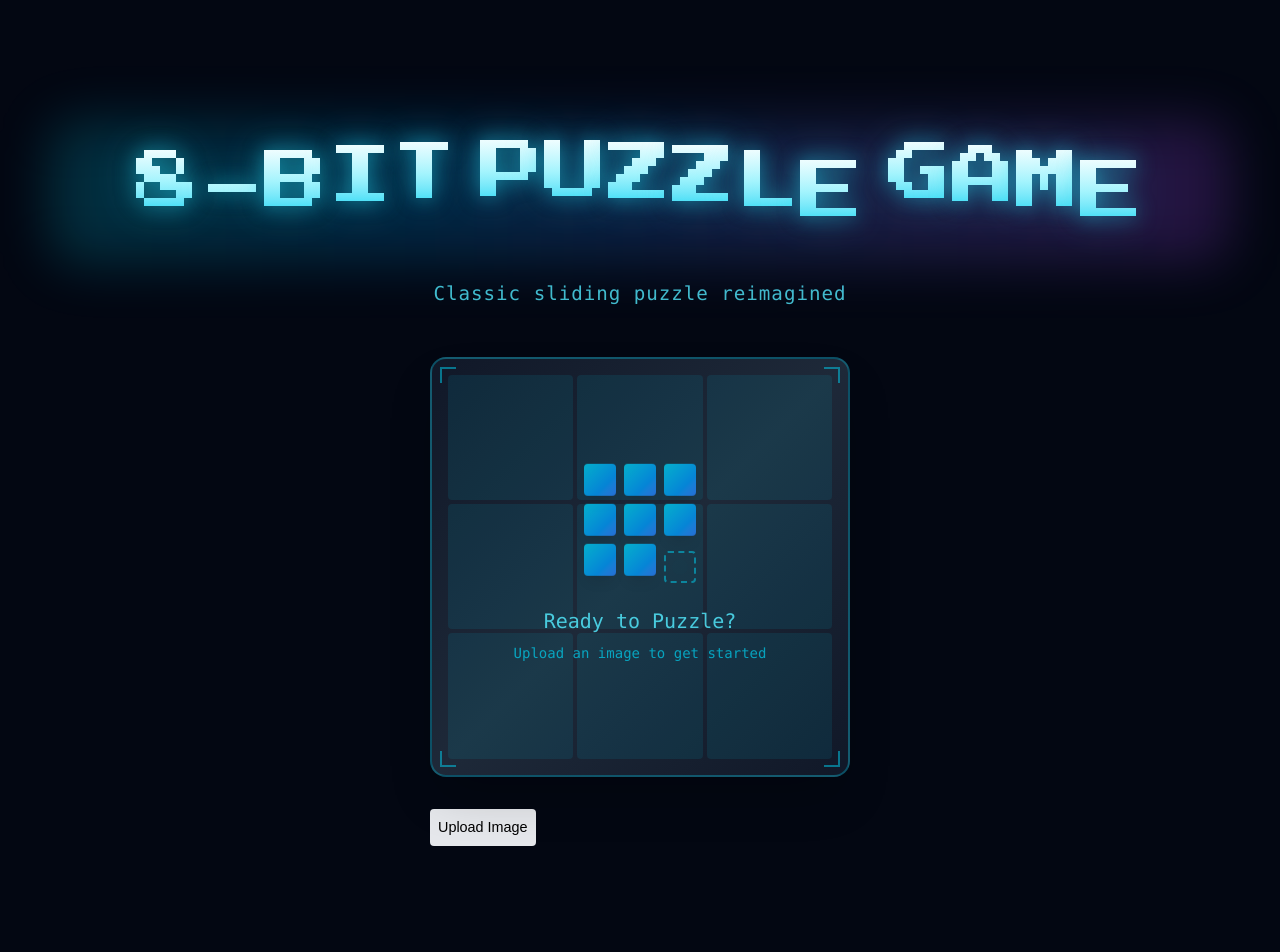
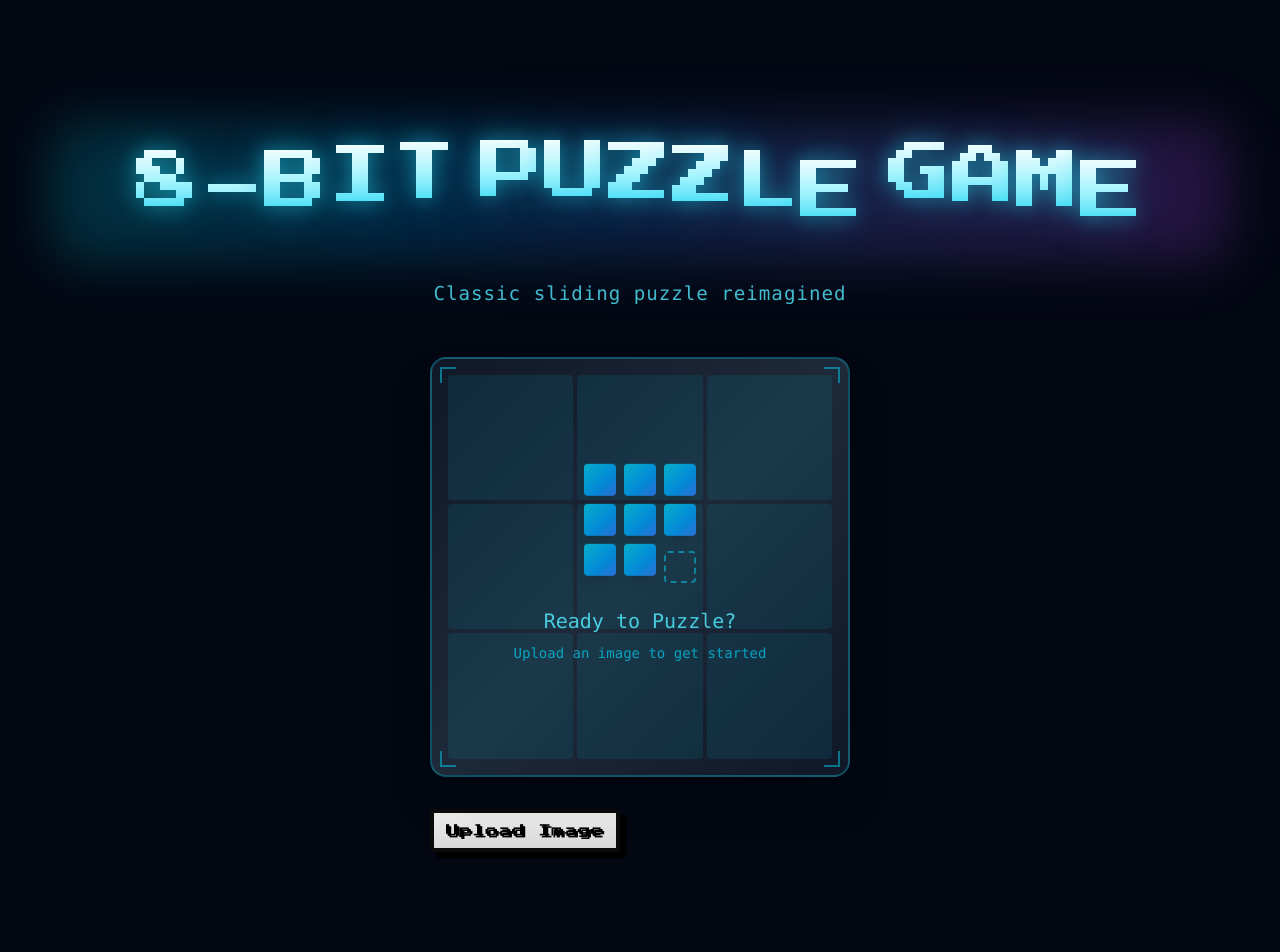
Before and after one commit to Valx01P/eight-puzzle, a Next.js app: page / in a window 1280 px wide. Shown: the top 952 px of the page. Built offline with nearby package versions, Linux system fonts and the light colour scheme.

Commit message:
UI Changes
change the UI buttons of the program

```diff
--- a/app/components/Game.tsx
+++ b/app/components/Game.tsx
@@ -597,7 +597,7 @@ const Game = () => {
             <button
               type='button'
               onClick={handleFileInputClick}
-              className={`bg-gray-200 hover:bg-gray-300 text-black p-2 rounded ${dynamicButtonText}`}
+              className={`btn-8bit ${imageFile ? '' : ''} bg-gray-200 hover:bg-gray-300 text-black p-2 rounded ${dynamicButtonText}`}
             >
               {!imageFile ? 'Upload Image' : 'Change Image'}
             </button>
@@ -614,7 +614,7 @@ const Game = () => {
                   className='border border-gray-900 bg-white mb-4 mt-2 w-full h-auto max-w-[260px]'
                 />
                 <button
-                  className={`bg-gray-200 w-fit hover:bg-gray-300 text-black p-2 rounded ${dynamicButtonText}`}
+                  className={`btn-8bit bg-gray-200 w-fit hover:bg-gray-300 text-black p-2 rounded ${dynamicButtonText}`}
                   onClick={startPuzzle}
                 >
                   Create 8-Puzzle
@@ -703,14 +703,14 @@ const Game = () => {
                 <button
                   onClick={handlePrevStep}
                   disabled={currentSolverStep === 0}
-                  className={`bg-gray-600 hover:bg-gray-500 disabled:bg-gray-700 disabled:opacity-50 text-white p-2 rounded ${dynamicButtonText}`}
+                  className={`btn-8bit bg-gray-600 hover:bg-gray-500 disabled:bg-gray-700 disabled:opacity-50 text-white p-2 rounded ${dynamicButtonText}`}
                 >
                   ← Prev
                 </button>
                 <button
                   onClick={handleNextStep}
                   disabled={currentSolverStep >= solverSteps.length}
-                  className={`bg-gray-600 hover:bg-gray-500 disabled:bg-gray-700 disabled:opacity-50 text-white p-2 rounded ${dynamicButtonText}`}
+                  className={`btn-8bit bg-gray-600 hover:bg-gray-500 disabled:bg-gray-700 disabled:opacity-50 text-white p-2 rounded ${dynamicButtonText}`}
                 >
                   Next →
                 </button>
@@ -745,7 +745,7 @@ const Game = () => {
               <button
                 onClick={handleUndo}
                 disabled={solverOpen}
-                className={`bg-gray-200 hover:bg-gray-300 disabled:bg-gray-400 disabled:opacity-50 text-black p-2 rounded ${dynamicButtonText}`}
+                className={`btn-8bit bg-gray-200 hover:bg-gray-300 disabled:bg-gray-400 disabled:opacity-50 text-black p-2 rounded ${dynamicButtonText}`}
               >
                 {history.length === 0 ? 'Exit Puzzle' : 'Undo Move'}
               </button>
@@ -753,14 +753,14 @@ const Game = () => {
               <button
                 onClick={handleShuffle}
                 disabled={solverOpen}
-                className={`bg-gray-200 hover:bg-gray-300 disabled:bg-gray-400 disabled:opacity-50 text-black p-2 rounded ${dynamicButtonText}`}
+                className={`btn-8bit bg-gray-200 hover:bg-gray-300 disabled:bg-gray-400 disabled:opacity-50 text-black p-2 rounded ${dynamicButtonText}`}
               >
                 Shuffle
               </button>
               {/* BUTTON TO OPTIONALLY SHOW THE TILE INDEXES TO PLAYER */}
               <button
                 onClick={() => setShowNumbers(!showNumbers)}
-                className={`bg-gray-200 hover:bg-gray-300 disabled:bg-gray-400 disabled:opacity-50 text-black p-2 rounded ${dynamicButtonText}`}
+                className={`btn-8bit bg-gray-200 hover:bg-gray-300 disabled:bg-gray-400 disabled:opacity-50 text-black p-2 rounded ${dynamicButtonText}`}
               >
                 {showNumbers ? 'Hide' : 'Show'} Numbers
               </button>
@@ -772,14 +772,14 @@ const Game = () => {
               <button
                 onClick={handleReset}
                 disabled={solverOpen}
-                className={`bg-gray-200 hover:bg-gray-300 disabled:bg-gray-400 disabled:opacity-50 text-black p-2 rounded ${dynamicButtonText}`}
+                className={`btn-8bit bg-gray-200 hover:bg-gray-300 disabled:bg-gray-400 disabled:opacity-50 text-black p-2 rounded ${dynamicButtonText}`}
               >
                 Reset to Start
               </button>
               {/* OPEN SOLVER MENU, SHOWS STEP BY STEP SOLUTION WITH DIFFERENT ALGORITHMS */}
               <button
                 onClick={handleSolve}
-                className={`bg-blue-500 hover:bg-blue-400 text-white p-2 rounded ${dynamicButtonText}`}
+                className={`btn-8bit btn-8bit--primary bg-blue-500 hover:bg-blue-400 text-white p-2 rounded ${dynamicButtonText}`}
               >
                 {solverOpen ? 'Close Solver' : 'Solve'}
               </button>
--- a/app/globals.css
+++ b/app/globals.css
@@ -1,4 +1,5 @@
 @import "tailwindcss";
+@import url('https://fonts.googleapis.com/css2?family=Press+Start+2P&display=swap');
 
 :root {
   --background: #ffffff;
@@ -17,3 +18,49 @@ body {
   color: var(--foreground);
   font-family: Arial, Helvetica, sans-serif;
 }
+
+/* 8-bit / pixel UI styles */
+.btn-8bit {
+  font-family: 'Press Start 2P', monospace;
+  font-size: 0.8rem;
+  letter-spacing: 0.03em;
+  padding: 0.5rem 0.75rem;
+  border: 4px solid #0b0b0b;
+  background: linear-gradient(180deg, #efefef 0%, #d9d9d9 100%);
+  color: #000000;
+  text-shadow: 2px 2px 0 #000000;
+  box-shadow: 6px 6px 0 #000000;
+  border-radius: 4px;
+  transition: transform 80ms linear, box-shadow 80ms linear;
+  -webkit-font-smoothing: none;
+  image-rendering: pixelated;
+}
+
+.btn-8bit:hover {
+  transform: translateY(-2px);
+  box-shadow: 8px 8px 0 #000000;
+}
+
+.btn-8bit:active {
+  transform: translateY(1px) translateX(1px);
+  box-shadow: 4px 4px 0 #000000;
+}
+
+.btn-8bit:focus {
+  outline: 3px solid rgba(59,130,246,0.6); /* blue focus ring for accessibility */
+  outline-offset: 4px;
+}
+
+.btn-8bit--primary {
+  background: linear-gradient(180deg,#3b82f6 0%, #2563eb 100%);
+  color: white;
+  border-color: #062a6b;
+  text-shadow: none;
+}
+
+.btn-8bit:disabled,
+.btn-8bit[disabled] {
+  opacity: 0.6;
+  cursor: not-allowed;
+  box-shadow: none;
+}
```
Also changed, not shown: 1 other file (tests, documents, lock files or other folders).
